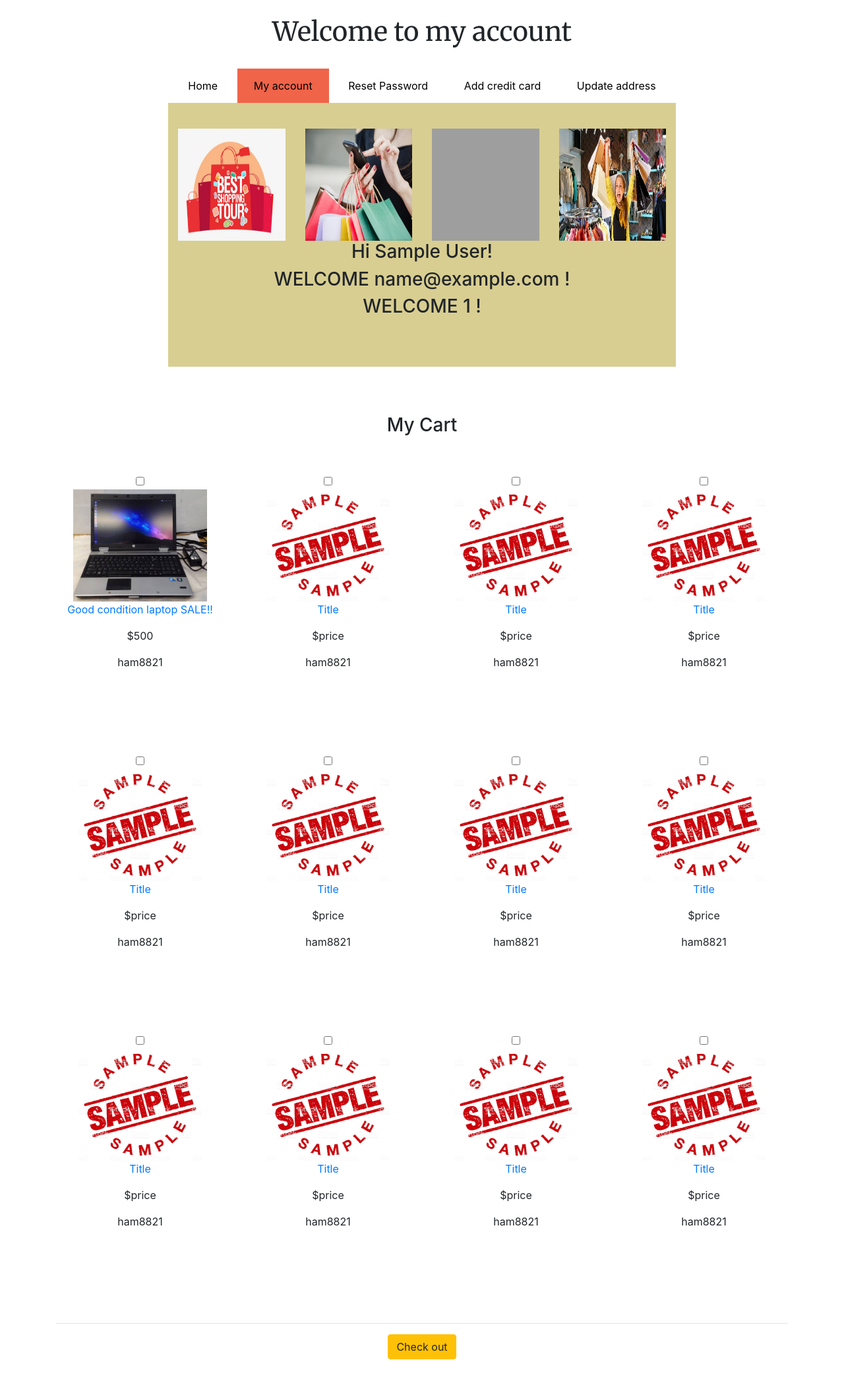
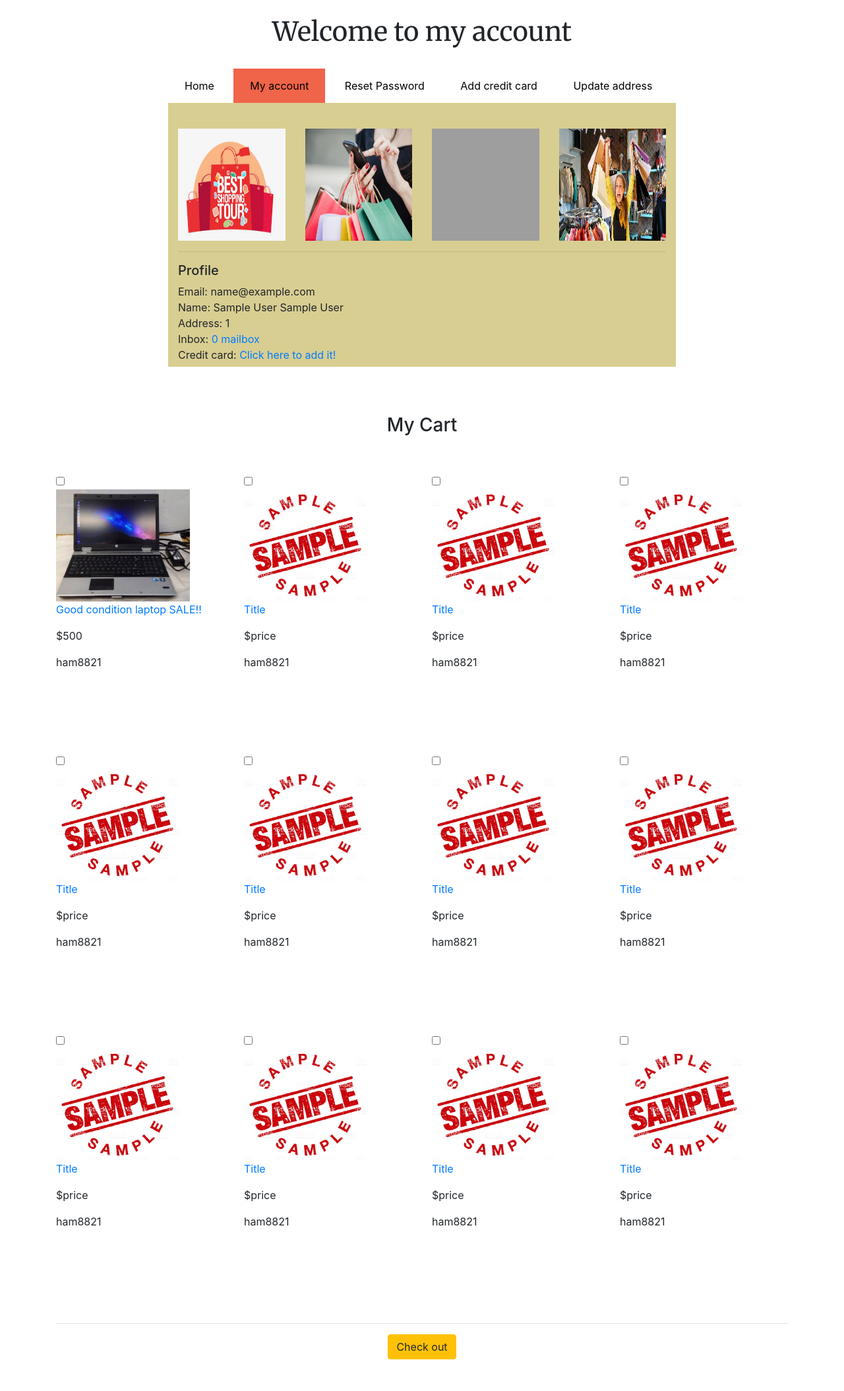
Before and after one commit to ham8821/Shopping_webpage, a PHP site: page /Shopping_webpage/myaccount.php in a window 1280 px wide, after a click on "My account". Shown: the part 56-2165 px from the top of the page at 66% size. Run offline with PHP 8.4, Linux system fonts and the light colour scheme; the visitor is signed in with stand-in values (Sample User, id 1); some libraries are stand-ins or nearby versions; grey boxes are pictures that could not be loaded.

Commit message:
myaccount_profile_display_done

```diff
--- a/Css/account.css
+++ b/Css/account.css
@@ -79,20 +79,19 @@ html, body{
 .contentbox #frmForgot{
   text-align: center;
 }
-.row{
-  text-align: center;
+
+
+#Myaccount{
+  background-color: rgba(191, 174, 72, 0.6);
+  height: 100%;
 }
-
 #ResetPassword{
   background-color:rgba(153, 209, 156, 0.5);
   height: 100%;
 }
-#Myaccount{
-  background-color: rgba(191, 174, 72, 0.6);
-  height: 100%;
-}
+
 #Updateaddress{
-  background-color: rgba(238, 132, 52, 0.5);
+  background-color: rgba(153, 209, 156, 0.5);
   height: 100%;
 }
 #Addcreditcard{
--- a/Index.php
+++ b/Index.php
@@ -11,7 +11,7 @@
     <meta http-equiv="X-UA-Compatible" content="ie=edge">
     <link rel="stylesheet" href="Css/test.css">
     <link rel="stylesheet" href="https://cdnjs.cloudflare.com/ajax/libs/font-awesome/4.7.0/css/font-awesome.min.css">
-    <link rel="stylesheet" href="Css/css/bootstrap.css"></link>
+    <link rel="stylesheet" href="Css/css/bootstrap.css">
     <link rel="stylesheet" href="https://use.fontawesome.com/releases/v5.3.1/css/all.css" integrity="sha384-mzrmE5qonljUremFsqc01SB46JvROS7bZs3IO2EmfFsd15uHvIt+Y8vEf7N7fWAU" crossorigin="anonymous">
     <link href="https://fonts.googleapis.com/css?family=Lora|Roboto" rel="stylesheet">
 
--- a/index_loginsuccess.php
+++ b/index_loginsuccess.php
@@ -18,7 +18,7 @@
     <script type="text/javascript" src="Css/js/bootstrap.js"></script>
     <link rel="stylesheet" href="https://use.fontawesome.com/releases/v5.3.1/css/all.css" integrity="sha384-mzrmE5qonljUremFsqc01SB46JvROS7bZs3IO2EmfFsd15uHvIt+Y8vEf7N7fWAU" crossorigin="anonymous">
     <link href="https://fonts.googleapis.com/css?family=Lora|Roboto" rel="stylesheet">
-    <title>testing page</title>
+    <title>loged in page</title>
 </head>
 
 
--- a/myaccount.php
+++ b/myaccount.php
@@ -101,16 +101,20 @@
                                   </div>
                                   <div class="row">
                                       <div class="profile col-12">
-                                      <h3>Hi <?php echo $_SESSION['firstname']  ?>!</h3>
-                                      <h3>WELCOME <?php echo $_SESSION['email'] ?> !</h3>
-                                      <h3>WELCOME <?php echo $_SESSION['address'] ?> !</h3>
-
-                                      </div>
+                                      <hr>
+                                          <h5> Profile</h5>
+                                         <div class="profileinfo">
+                                        <span>Email:  <?php echo $_SESSION['email'] ?> </span><br>
+                                        <span>Name:  <?php echo $_SESSION['firstName']  ?> </span><span><?php echo $_SESSION['lastName']  ?> </span><br>
+                                        <span>Address:  <?php echo $_SESSION['address'] ?> </span><br>
+                                        <span>Inbox:  <a href="#">0 mailbox</a></span><br>
+                                        <span>Credit card:  <a href="#addingcredit">Click here to add it!</a> </span>
+                                        </div>
                                     </div>
 
 
                                 </div>
-
+                              </div>
 
                                 <div id="ResetPassword" class="tabcontent">
                                     <br>
@@ -154,7 +158,7 @@
                                   <br>
                                   <h5>Add credit card</h5>
                                   <hr>
-                                  <div class="row">
+                                  <div id="addingcredit" class="row">
                                  <div class="Addcreditcardbox">
                                   <form name="Addcreditcard" method="post">
                                   <?php if(!empty($success_message)) { ?>
```
Also changed, not shown: include/connection.php (+12 -1 lines).
